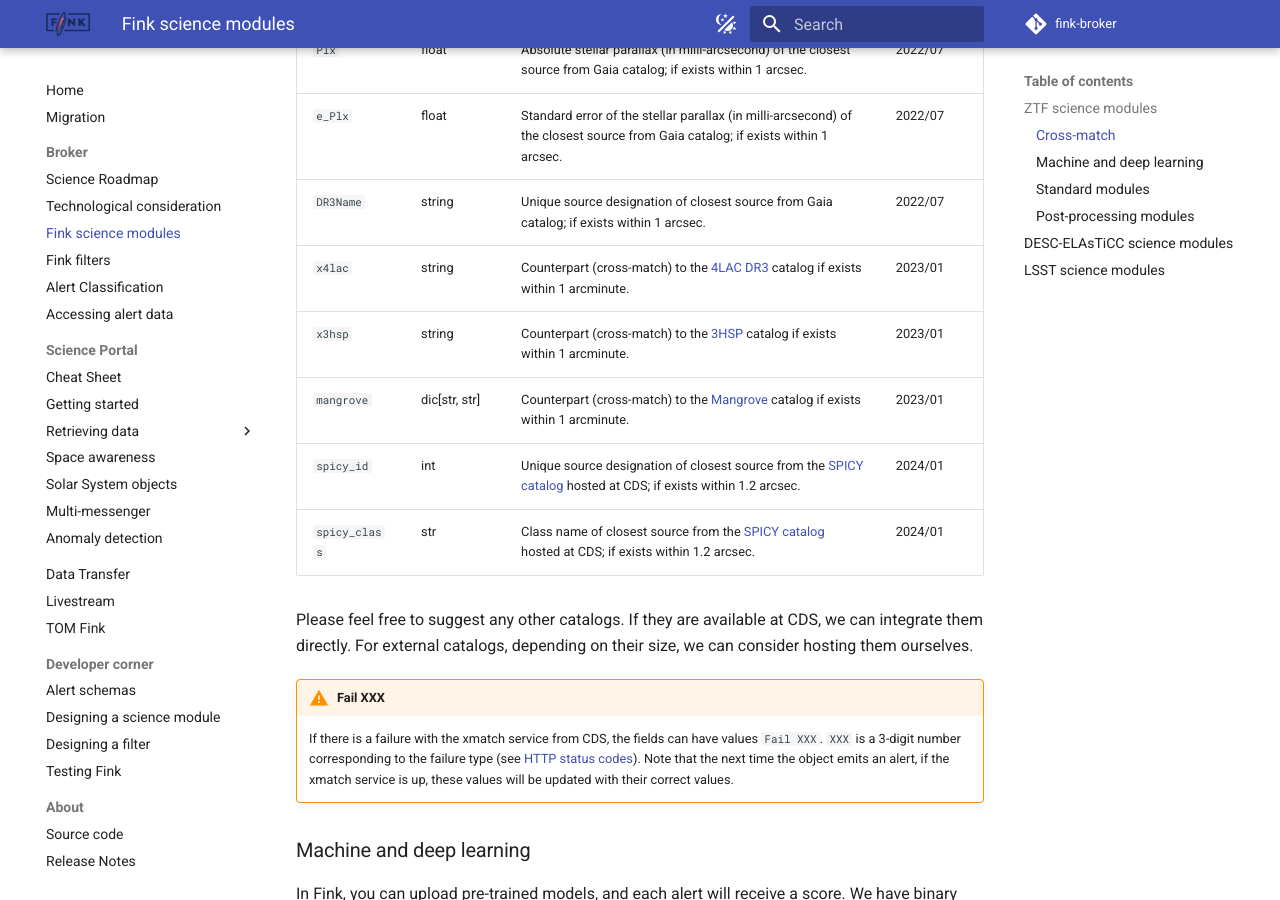
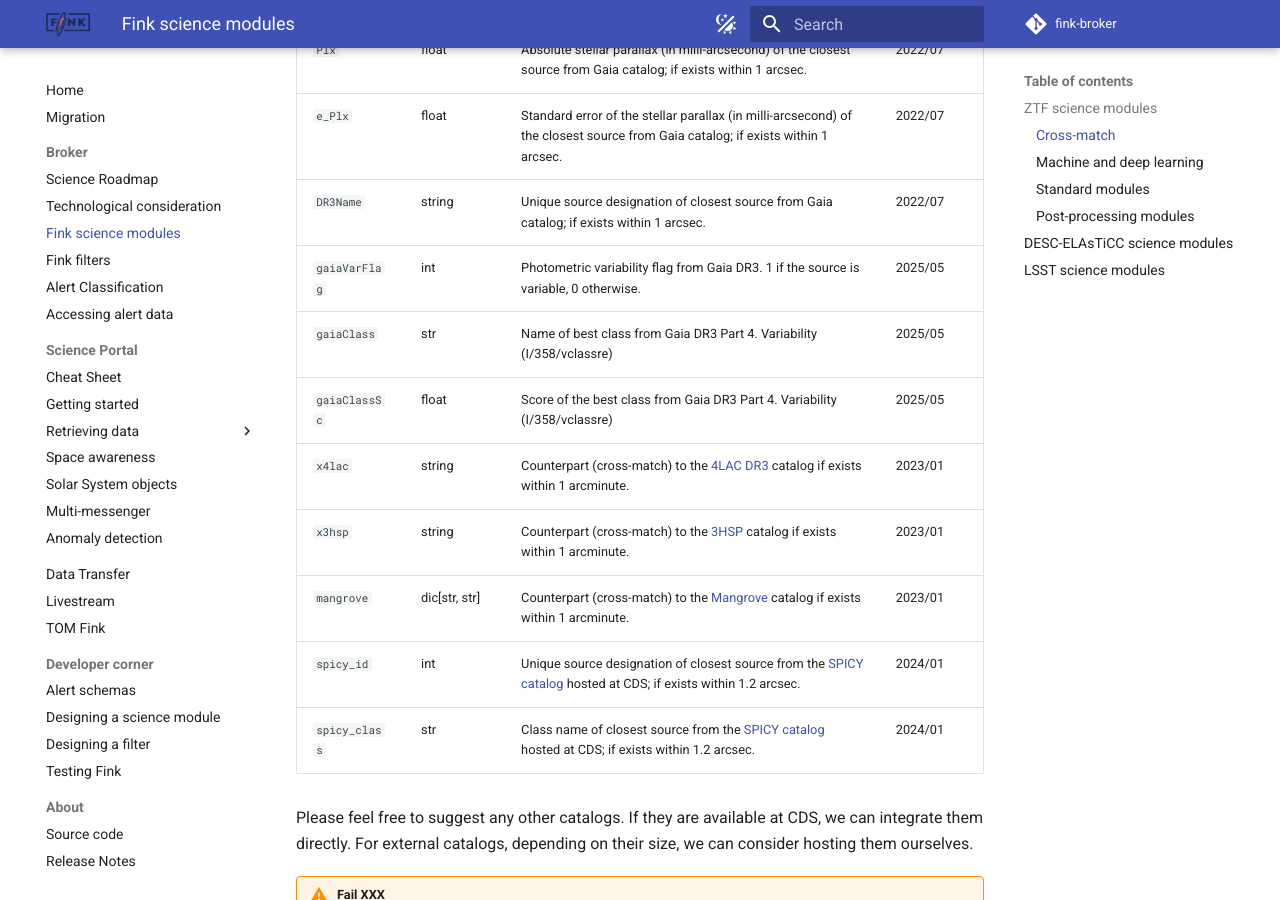
Before and after one commit to astrolabsoftware/fink, an MkDocs documentation site: the page built from docs/broker/science_modules.md, in a window 1280 px wide and 900 px high, scrolled down 1247 px. Built offline with MkDocs 1.6.1 and Material for MkDocs 9.7.7, drawn with Linux system fonts in a browser that asks for light colours; comment, search, counter and statistics services are not loaded.

Commit message:
New Gaia fields

```diff
--- a/docs/broker/science_modules.md
+++ b/docs/broker/science_modules.md
@@ -38,6 +38,9 @@ For each alert, we look for counterparts in various databases or catalogs (spati
 | `Plx` | float | Absolute stellar parallax (in milli-arcsecond) of the closest source from Gaia catalog; if exists within 1 arcsec. | 2022/07 |
 | `e_Plx` | float | Standard error of the stellar parallax (in milli-arcsecond) of the closest source from Gaia catalog; if exists within 1 arcsec. | 2022/07 |
 | `DR3Name` | string | Unique source designation of closest source from Gaia catalog; if exists within 1 arcsec. | 2022/07 |
+| `gaiaVarFlag` | int | Photometric variability flag from Gaia DR3. 1 if the source is variable, 0 otherwise. | 2025/05 |
+| `gaiaClass` | str | Name of best class from Gaia DR3 Part 4. Variability (I/358/vclassre) | 2025/05 |
+| `gaiaClassSc` | float | Score of the best class from Gaia DR3 Part 4. Variability (I/358/vclassre) | 2025/05 |
 | `x4lac` | string | Counterpart (cross-match) to the [4LAC DR3](https://fermi.gsfc.nasa.gov/ssc/data/access/lat/4LACDR3/) catalog if exists within 1 arcminute. | 2023/01 |
 | `x3hsp` | string | Counterpart (cross-match) to the [3HSP](https://www.ssdc.asi.it/3hsp/) catalog if exists within 1 arcminute. | 2023/01 |
 | `mangrove` | dic[str, str] | Counterpart (cross-match) to the [Mangrove](https://mangrove.lal.in2p3.fr/index.php) catalog if exists within 1 arcminute. | 2023/01 |
```
